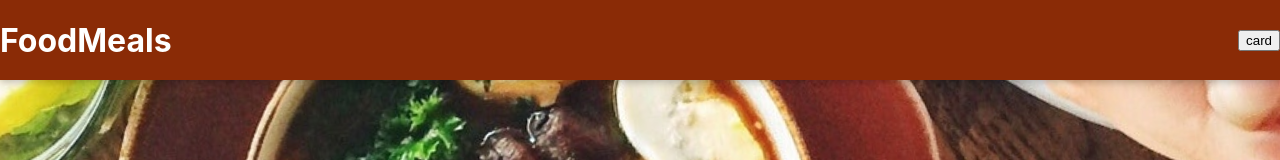
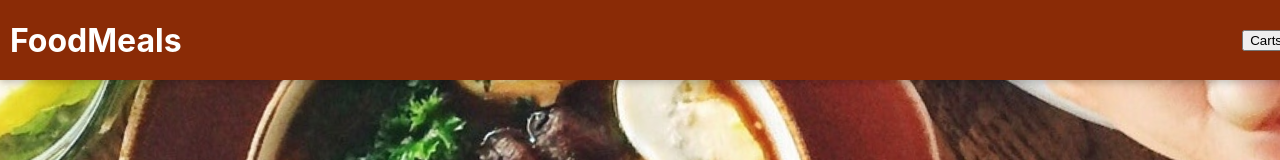
Before and after one commit to al-jabir/aj-online-food-app, a React (Create React App) app: page / in a window 1280 px wide. Shown: the top 160 px of the page. Built offline with nearby package versions, Linux system fonts and the light colour scheme.

Commit message:
change style

```diff
--- a/src/components/Layout/Header/Header.jsx
+++ b/src/components/Layout/Header/Header.jsx
@@ -7,7 +7,7 @@ const Header = () => {
     <Fragment>
       <header className={styled.headers}>
         <h1>FoodMeals</h1>
-        <button>card</button>
+        <button>Carts</button>
       </header>
       <div className={styled["main-image"]}>
         <img src={mealsImg} alt="food-meals" />
--- a/src/components/Layout/Header/header.module.css
+++ b/src/components/Layout/Header/header.module.css
@@ -9,7 +9,7 @@
   display: flex;
   justify-content: space-between;
   align-items: center;
-  /* padding: 0 10%; */
+  padding: 0 10px;
   box-shadow: 0 2px 8px rgba(0, 0, 0, 0.25);
   z-index: 10;
 }
```
